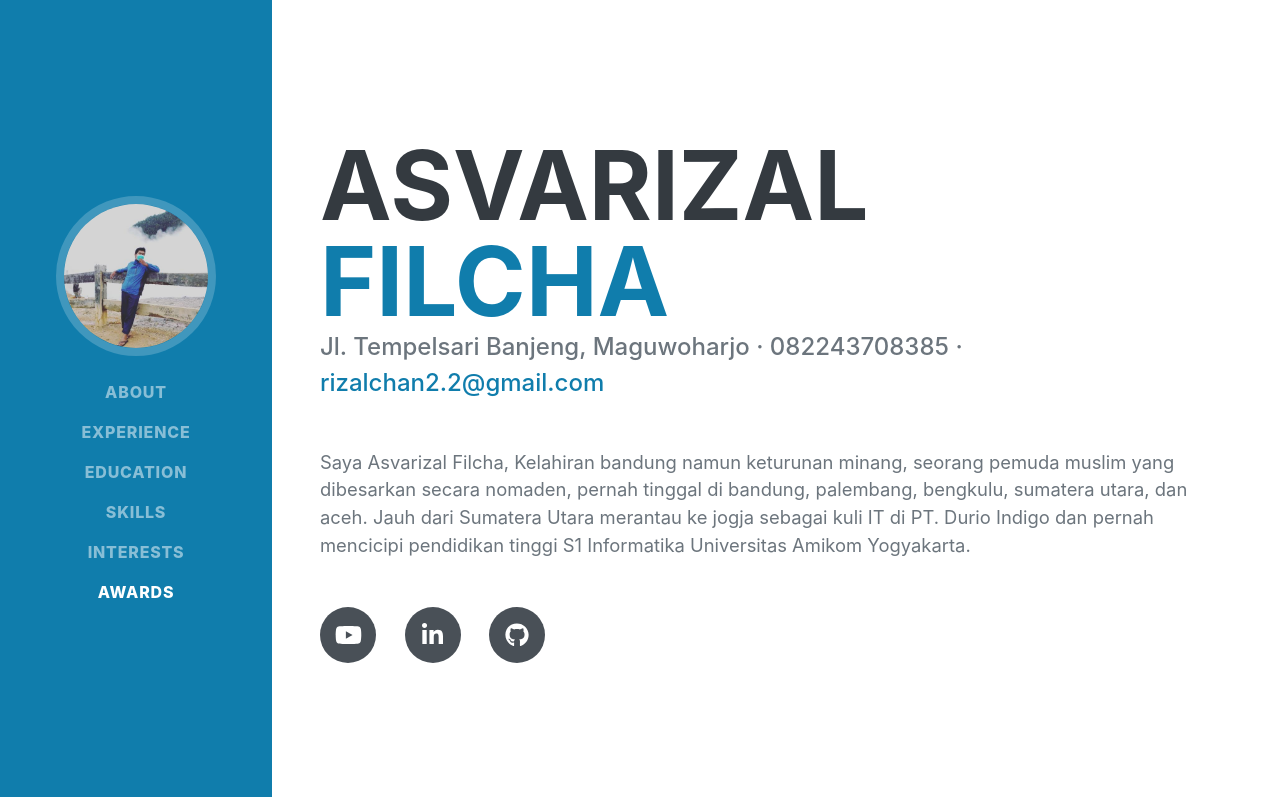
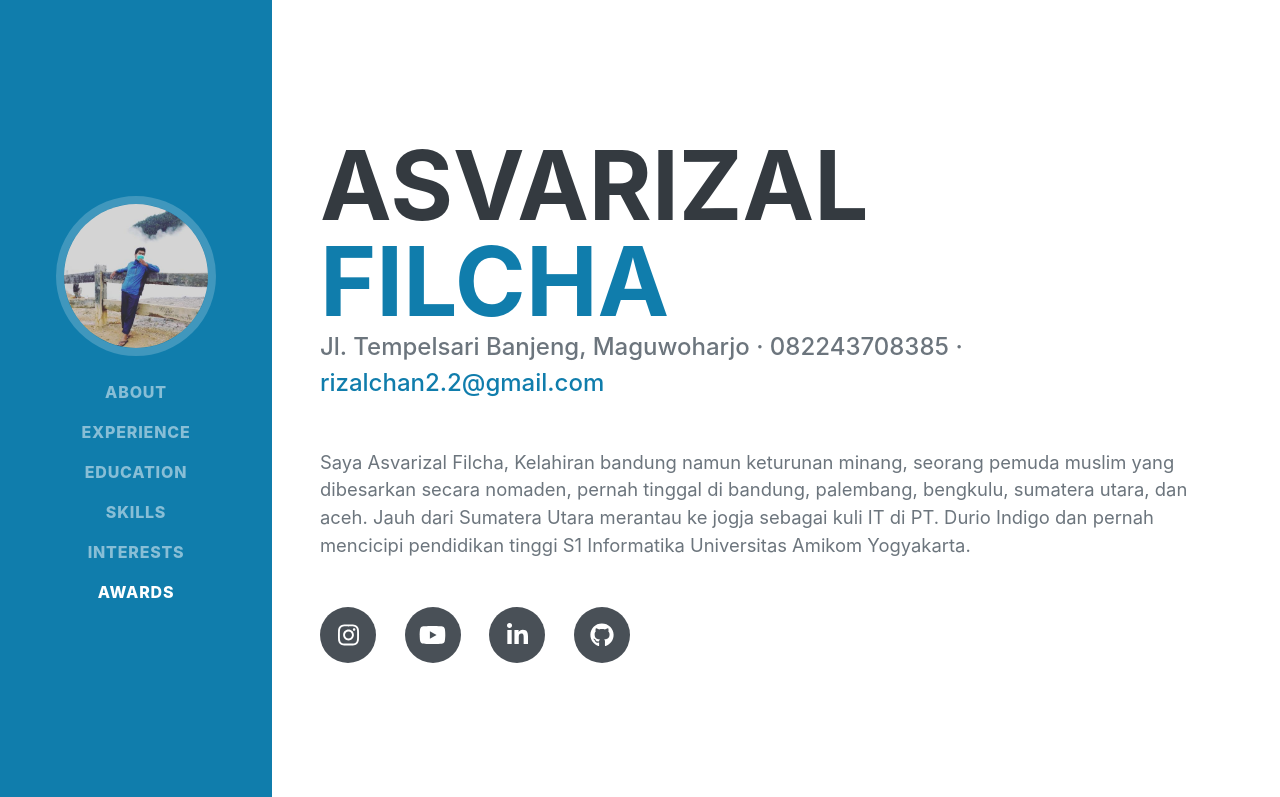
Before and after one commit to rizalrizal/asvarizal, a plain HTML site: page index.html in a window 1280 px wide. Shown: the top 797 px of the page. Drawn offline with nearby package versions, Linux system fonts and the light colour scheme; a web font is replaced by a local one.

Commit message:
fix tambahan

```diff
--- a/index.html
+++ b/index.html
@@ -54,9 +54,10 @@
                     </div>
                     <p class="lead mb-5">Saya Asvarizal Filcha, Kelahiran bandung namun keturunan minang, seorang pemuda muslim yang dibesarkan secara nomaden, pernah tinggal di bandung, palembang, bengkulu, sumatera utara, dan aceh. Jauh dari Sumatera Utara merantau ke jogja sebagai kuli IT di PT. Durio Indigo dan pernah mencicipi pendidikan tinggi S1 Informatika Universitas Amikom Yogyakarta.</p>
                     <div class="social-icons">
-                        <a class="social-icon" href="https://www.youtube.com/channel/UCwiwcLmqXbXfvxeomradefw"><i class="fab fa-youtube"></i></a>
-                        <a class="social-icon" href="https://www.linkedin.com/in/asvarizal-filcha-01652910a/"><i class="fab fa-linkedin-in"></i></a>
-                        <a class="social-icon" href="https://github.com/rizalrizal"><i class="fab fa-github"></i></a>
+                        <a class="social-icon" href="https://www.instagram.com/al.minangkabawiy/" target="_blank"><i class="fab fa-instagram"></i></a>
+                        <a class="social-icon" href="https://www.youtube.com/channel/UCwiwcLmqXbXfvxeomradefw" target="_blank"><i class="fab fa-youtube"></i></a>
+                        <a class="social-icon" href="https://www.linkedin.com/in/asvarizal-filcha-01652910a/" target="_blank"><i class="fab fa-linkedin-in"></i></a>
+                        <a class="social-icon" href="https://github.com/rizalrizal" target="_blank"><i class="fab fa-github"></i></a>
                     </div>
                 </div>
             </section>
```
